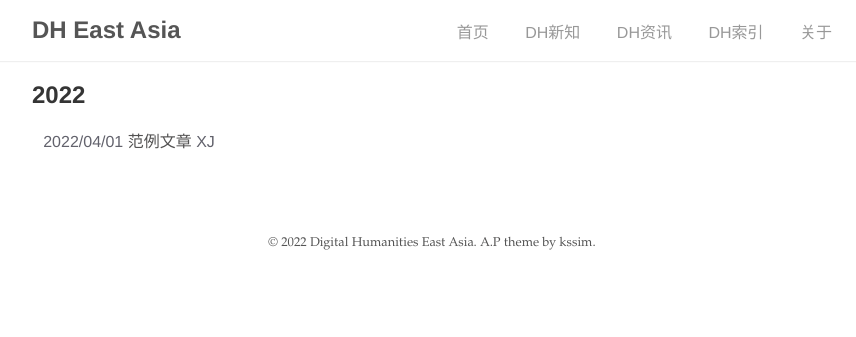
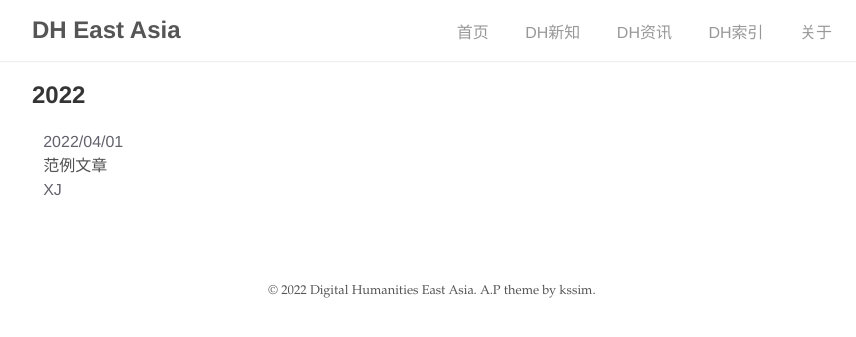
Before and after one commit to DHHD2022/DHHD2022.GitHub.io, a Jekyll site: the page built from dh_blog/index.html, in a window 1280 px wide. Shown: the top 337 px of the page, without its empty margins (208-1064 px from the left). Built offline with Jekyll 4.4.1, drawn with Linux system fonts in a browser that asks for light colours.

Commit message:
Update dh_blog.html

```diff
--- a/_layouts/dh_blog.html
+++ b/_layouts/dh_blog.html
@@ -14,10 +14,11 @@ layout: base
         <ul>
       {%- endif %}
           <div class="dh_blog">
-            <span class="date" style="color:rgb(98, 98, 108)" style="float:left;">{{ post.date | date: "%Y/%m/%d" }}
+            <span class="date" style="color:rgb(98, 98, 108)">{{ post.date | date: "%Y/%m/%d" }}</span>
+            <div style="color:rgb(11, 11, 33)">
               <a href="{{ site.baseurl | append: post.url }}" class="hover-underline">{{ post.title }}</a>
-            </span>
-            <span style="color:rgb(98, 98, 108)" style="float:right;">{{ post.author }}</span>
+            </div>
+            <div style="color:rgb(98, 98, 108)" >{{ post.author }}</div>
           </div>
       {%- if forloop.last or post_previous_year != post_year %}
         </ul>
```
